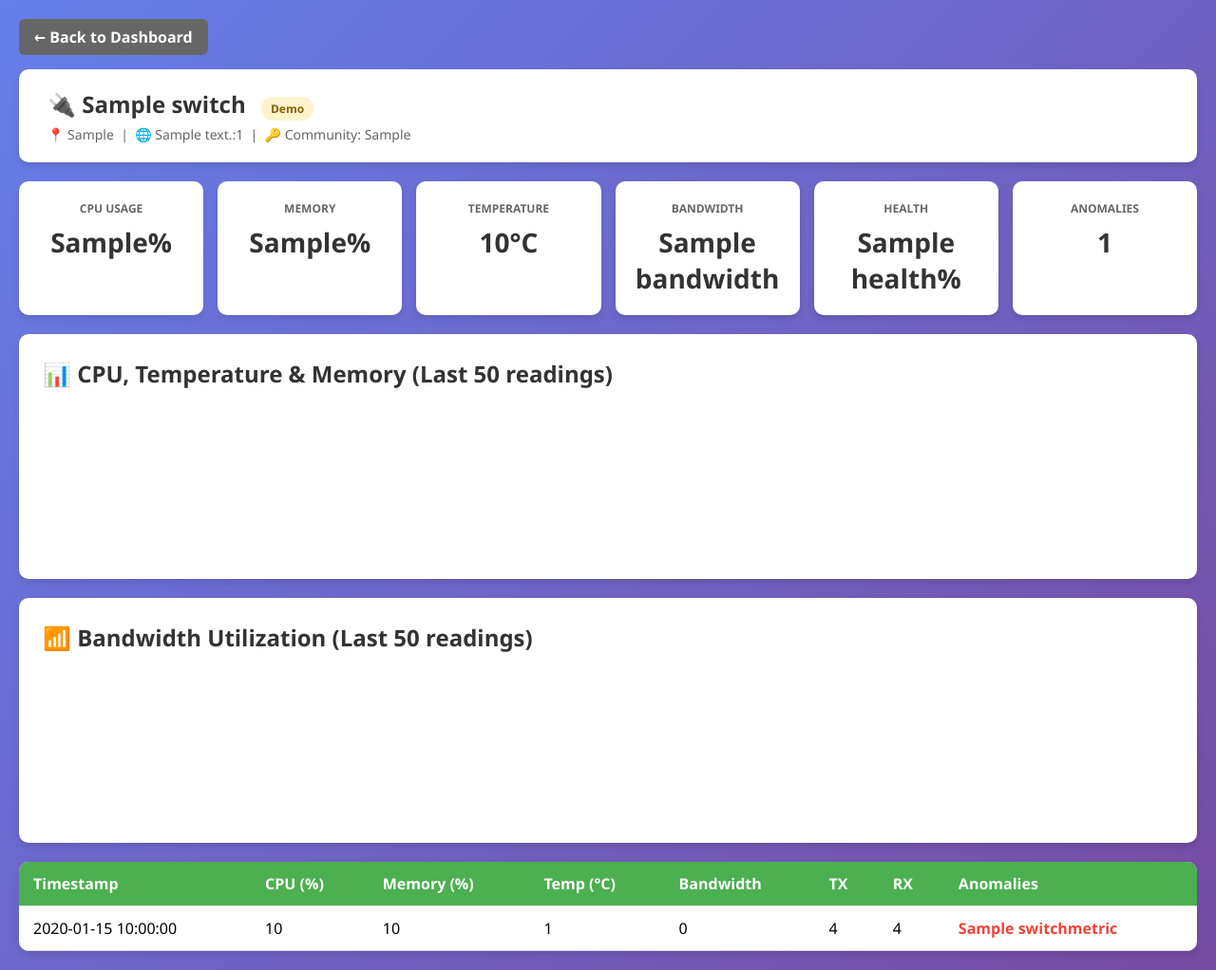
After one commit to Arnav-Naive/network-monitor-ai, a Django app: template monitor/templates/monitor/switch_detail.html in a window 1280 px wide. The commit adds this page. Shown: the whole page at 95% size. Run offline with Django 5.2, Linux system fonts and the light colour scheme; tables that the repository leaves empty hold one stand-in row (values such as "Sample post"); the template is opened without the code that fills it: values that come from a table or form of the project are taken from there, most other values are stand-ins (such as "Sample title", 1, 10 or a date in 2020); a map, chart or similar area stays blank.

Commit message:
day-17: per-switch detail page with charts + demo/live mode indicator fix

```diff
--- a/dashboard/urls.py
+++ b/dashboard/urls.py
@@ -25,6 +25,7 @@ urlpatterns = [
     path('admin/', admin.site.urls),
     path('', views.dashboard_view, name='dashboard'),
     path('export/', views.export_csv, name='export_csv'),
+    path('switch/<int:switch_id>/', views.switch_detail_view, name='switch_detail'),  # added switch detail view
     path('api/metrics/', views.api_metrics, name='api_metrics'),
     path('api/switches/', views.api_switches, name='api_switches'),
     path('api/anomalies/', views.api_anomalies, name='api_anomalies'),
--- /dev/null
+++ b/monitor/templates/monitor/switch_detail.html
@@ -0,0 +1,209 @@
+{% load static %}
+<!DOCTYPE html>
+<html>
+<head>
+    <title>{{ switch.name }} — Detail</title>
+    <link rel="stylesheet" href="{% static 'monitor/css/dashboard.css' %}">
+    <script src="https://cdn.jsdelivr.net/npm/chart.js"></script>
+    <style>
+        .back-btn {
+            display: inline-block;
+            padding: 8px 16px;
+            background: #666;
+            color: white;
+            border-radius: 6px;
+            text-decoration: none;
+            margin-bottom: 15px;
+            font-weight: 600;
+        }
+        .back-btn:hover { background: #444; }
+        .switch-header {
+            background: white;
+            padding: 20px 30px;
+            border-radius: 10px;
+            box-shadow: 0 4px 6px rgba(0,0,0,0.1);
+            margin-bottom: 20px;
+        }
+        .switch-header h2 { color: #333; margin-bottom: 5px; }
+        .switch-meta { color: #666; font-size: 14px; }
+        .badge {
+            display: inline-block;
+            padding: 4px 10px;
+            border-radius: 12px;
+            font-size: 12px;
+            font-weight: 600;
+            margin-left: 10px;
+        }
+        .badge-demo { background: #fff3cd; color: #856404; }
+        .badge-live { background: #e8f5e9; color: #2e7d32; }
+        .latest-grid {
+            display: grid;
+            grid-template-columns: repeat(auto-fit, minmax(150px, 1fr));
+            gap: 15px;
+            margin-bottom: 20px;
+        }
+        .latest-card {
+            background: white;
+            padding: 20px;
+            border-radius: 10px;
+            box-shadow: 0 4px 6px rgba(0,0,0,0.1);
+            text-align: center;
+        }
+        .latest-card h4 { color: #666; font-size: 12px; text-transform: uppercase; margin-bottom: 8px; }
+        .latest-card .value { font-size: 28px; font-weight: bold; color: #333; }
+        .latest-card.warning .value { color: #f44336; }
+    </style>
+</head>
+<body>
+    <div class="container">
+
+        <a href="/" class="back-btn">← Back to Dashboard</a>
+
+        <!-- Switch Header -->
+        <div class="switch-header">
+            <h2>
+                🔌 {{ switch.name }}
+                {% if switch.is_demo %}
+                    <span class="badge badge-demo">Demo</span>
+                {% else %}
+                    <span class="badge badge-live">Live</span>
+                {% endif %}
+            </h2>
+            <div class="switch-meta">
+                📍 {{ switch.location }} &nbsp;|&nbsp;
+                🌐 {{ switch.ip_address }}:{{ switch.port }} &nbsp;|&nbsp;
+                🔑 Community: {{ switch.community_string }}
+            </div>
+        </div>
+
+        <!-- Latest Reading Cards -->
+        {% if latest %}
+        <div class="latest-grid">
+            <div class="latest-card {% if latest.cpu_usage > 85 %}warning{% endif %}">
+                <h4>CPU Usage</h4>
+                <div class="value">{{ latest.cpu_usage }}%</div>
+            </div>
+            <div class="latest-card">
+                <h4>Memory</h4>
+                <div class="value">{{ latest.memory_usage }}%</div>
+            </div>
+            <div class="latest-card {% if latest.temperature > 78 %}warning{% endif %}">
+                <h4>Temperature</h4>
+                <div class="value">{{ latest.temperature }}°C</div>
+            </div>
+            <div class="latest-card">
+                <h4>Bandwidth</h4>
+                <div class="value">{{ latest.bandwidth }}</div>
+            </div>
+            <div class="latest-card">
+                <h4>Health</h4>
+                <div class="value">{{ health }}%</div>
+            </div>
+            <div class="latest-card anomalies">
+                <h4>Anomalies</h4>
+                <div class="value">{{ anomaly_count }}</div>
+            </div>
+        </div>
+        {% endif %}
+
+        <!-- Charts -->
+        <div class="chart-container">
+            <h2>📊 CPU, Temperature & Memory (Last 50 readings)</h2>
+            <canvas id="metricsChart"></canvas>
+        </div>
+
+        <div class="chart-container" style="margin-top: 20px;">
+            <h2>📶 Bandwidth Utilization (Last 50 readings)</h2>
+            <canvas id="bandwidthChart"></canvas>
+        </div>
+
+        <!-- Hidden data -->
+        <div id="chartData"
+             data-timestamps='{{ timestamps|safe }}'
+             data-cpu='{{ cpu_data|safe }}'
+             data-temp='{{ temp_data|safe }}'
+             data-memory='{{ memory_data|safe }}'
+             data-bandwidth='{{ bandwidth_data|safe }}'
+             style="display:none;">
+        </div>
+
+        <!-- Metrics Table -->
+        <div class="table-container" style="margin-top: 20px;">
+            <table>
+                <thead>
+                    <tr>
+                        <th>Timestamp</th>
+                        <th>CPU (%)</th>
+                        <th>Memory (%)</th>
+                        <th>Temp (°C)</th>
+                        <th>Bandwidth</th>
+                        <th>TX</th>
+                        <th>RX</th>
+                        <th>Anomalies</th>
+                    </tr>
+                </thead>
+                <tbody>
+                    {% for m in metrics %}
+                    <tr>
+                        <td>{{ m.timestamp|date:"Y-m-d H:i:s" }}</td>
+                        <td>{{ m.cpu_usage }}</td>
+                        <td>{{ m.memory_usage }}</td>
+                        <td>{{ m.temperature }}</td>
+                        <td>{{ m.bandwidth }}</td>
+                        <td>{{ m.tx_rate }}</td>
+                        <td>{{ m.rx_rate }}</td>
+                        <td>
+                            {% if m.anomalies and m.anomalies != 'None' %}
+                                {% if 'ML DETECTED' in m.anomalies %}
+                                    <span class="ml-anomaly">{{ m.anomalies }}</span>
+                                {% else %}
+                                    <span class="anomaly">{{ m.anomalies }}</span>
+                                {% endif %}
+                            {% else %}
+                                None
+                            {% endif %}
+                        </td>
+                    </tr>
+                    {% endfor %}
+                </tbody>
+            </table>
+        </div>
+
+    </div>
+
+    <script>
+        const chartEl = document.getElementById('chartData');
+        const timestamps = JSON.parse(chartEl.dataset.timestamps);
+        const cpuData = JSON.parse(chartEl.dataset.cpu);
+        const tempData = JSON.parse(chartEl.dataset.temp);
+        const memoryData = JSON.parse(chartEl.dataset.memory);
+        const bandwidthData = JSON.parse(chartEl.dataset.bandwidth);
+
+        // Metrics Chart
+        new Chart(document.getElementById('metricsChart').getContext('2d'), {
+            type: 'line',
+            data: {
+                labels: timestamps,
+                datasets: [
+                    { label: 'CPU (%)', data: cpuData, borderColor: 'rgb(255,99,132)', backgroundColor: 'rgba(255,99,132,0.1)', tension: 0.4 },
+                    { label: 'Temperature (°C)', data: tempData, borderColor: 'rgb(255,159,64)', backgroundColor: 'rgba(255,159,64,0.1)', tension: 0.4 },
+                    { label: 'Memory (%)', data: memoryData, borderColor: 'rgb(75,192,192)', backgroundColor: 'rgba(75,192,192,0.1)', tension: 0.4 }
+                ]
+            },
+            options: { responsive: true, plugins: { legend: { position: 'top' } }, scales: { y: { beginAtZero: true, max: 100 } } }
+        });
+
+        // Bandwidth Bar Chart
+        new Chart(document.getElementById('bandwidthChart').getContext('2d'), {
+            type: 'bar',
+            data: {
+                labels: timestamps,
+                datasets: [
+                    { label: 'Bandwidth (Mbps)', data: bandwidthData, backgroundColor: 'rgba(102,126,234,0.7)', borderColor: 'rgb(102,126,234)', borderWidth: 1 }
+                ]
+            },
+            options: { responsive: true, plugins: { legend: { position: 'top' } }, scales: { y: { beginAtZero: true } } }
+        });
+    </script>
+</body>
+</html>
```
Also changed, not shown: monitor/templates/monitor/dashboard.html (+10 -0 lines), monitor/views.py (+36 -0 lines).
